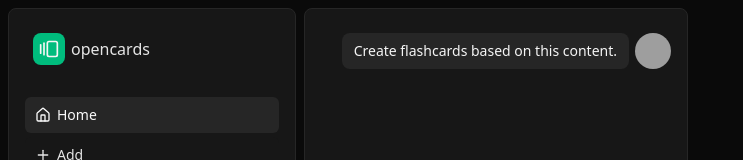
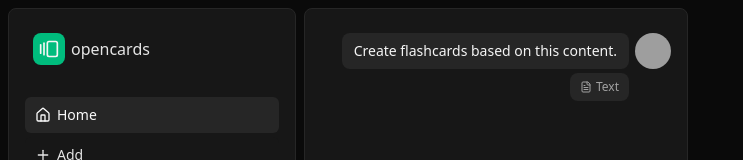
Before and after one commit to jaxonhill/opencards, a Next.js app: page /test in a window 1280 px wide. Shown: the top 160 px of the page, without its empty margins (0-743 px from the left). Built offline with nearby package versions, Linux system fonts and the light colour scheme; grey boxes are pictures that could not be loaded.

Commit message:
Create a `content-source-button` to indicate which context is sent with the message

```diff
--- /dev/null
+++ b/src/features/chat/components/content-source-button.tsx
@@ -0,0 +1,21 @@
+import { cn } from "@/lib/utils";
+import { ContentSource } from "../types/types";
+
+type ContentSourceProps = {
+    contentSource: ContentSource;
+} & React.ComponentProps<"button">;
+
+export function ContentSourceButton({ contentSource, ...props }: ContentSourceProps) {
+    return (
+        <button
+            {...props}
+            className={cn(
+                "inline-flex items-center gap-1 rounded-lg bg-neutral-800 py-1.5 px-2.5 font-medium text-xs text-neutral-400 hover:bg-neutral-700/50 hover:cursor-pointer transition-colors",
+                props.className
+            )}
+        >
+            <span className="[&>svg]:size-3 [&>svg]:shrink-0">{contentSource.icon}</span>
+            {props.children}
+        </button>
+    );
+}
--- a/src/features/chat/components/user-message.tsx
+++ b/src/features/chat/components/user-message.tsx
@@ -1,13 +1,30 @@
+import { ContentSource } from "../types/types";
+import { ContentSourceButton } from "./content-source-button";
+
 interface UserMessageProps {
     imgSrc: string;
     imgAlt: string;
     message: string;
+    contentSources: ContentSource[];
 }
 
-export function UserMessage({ imgSrc, imgAlt, message }: UserMessageProps) {
+export function UserMessage({ imgSrc, imgAlt, message, contentSources }: UserMessageProps) {
     return (
-        <div className="inline-flex gap-1.5 items-center self-end">
-            <p className="rounded-lg py-2 px-3 text-sm font-normal text-neutral-100 bg-neutral-800 w-fit">{message}</p>
+        <div className="inline-flex gap-1.5 self-end">
+            <div className="flex flex-col items-end gap-1">
+                <p className="rounded-lg py-2 px-3 text-sm font-normal text-neutral-100 bg-neutral-800 w-fit">
+                    {message}
+                </p>
+                <div className="flex gap-1 items-center">
+                    {contentSources.map((source, i) => {
+                        return (
+                            <ContentSourceButton key={i} contentSource={source}>
+                                {source.label}
+                            </ContentSourceButton>
+                        );
+                    })}
+                </div>
+            </div>
             <img src={imgSrc} alt={imgAlt} className="size-9 rounded-full" />
         </div>
     );
```
